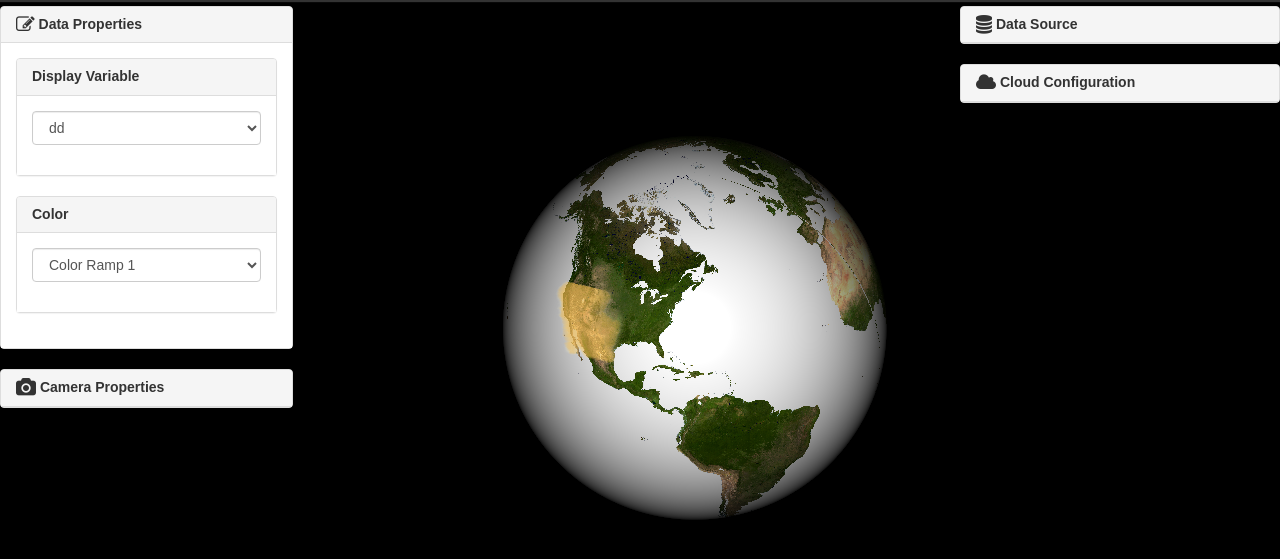
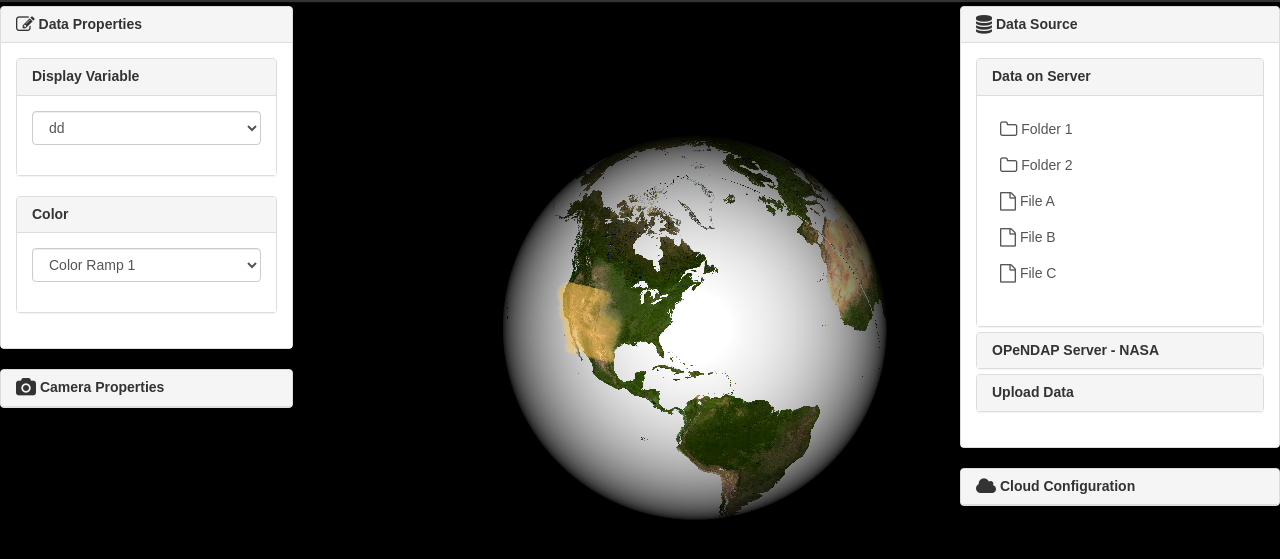
Before and after one commit to qliu/remoteviz_paraviewweb, a plain HTML site: page index.html in a window 1280 px wide. Both pictures are taken after a click on the button "Start Application". Shown: the part 49-608 px from the top of the page. Drawn offline with Linux system fonts and the light colour scheme.

Commit message:
add open data source on launch application click

```diff
--- a/index.html
+++ b/index.html
@@ -363,8 +363,8 @@
     <script>
       $("#btn-startapp").click(function(){
         if($("#collapseCloud").hasClass("in")){$("#collapseCloud").removeClass("in");}
-        if(!$("#collapseCloud").hasClass("in")){$("#collapseDataProp").addClass("in");}
-        if($("#collapseCloud").hasClass("in")){$("#collapseCamera").removeClass("in");}
+        if(!$("#collapseDataProp").hasClass("in")){$("#collapseDataProp").addClass("in");}
+        if(!$("#collapseDataSource").hasClass("in")){$("#collapseDataSource").addClass("in");}
         $("#pvimg").attr("src","./assets/img/viewport_img.png");
       });
     </script>
```
